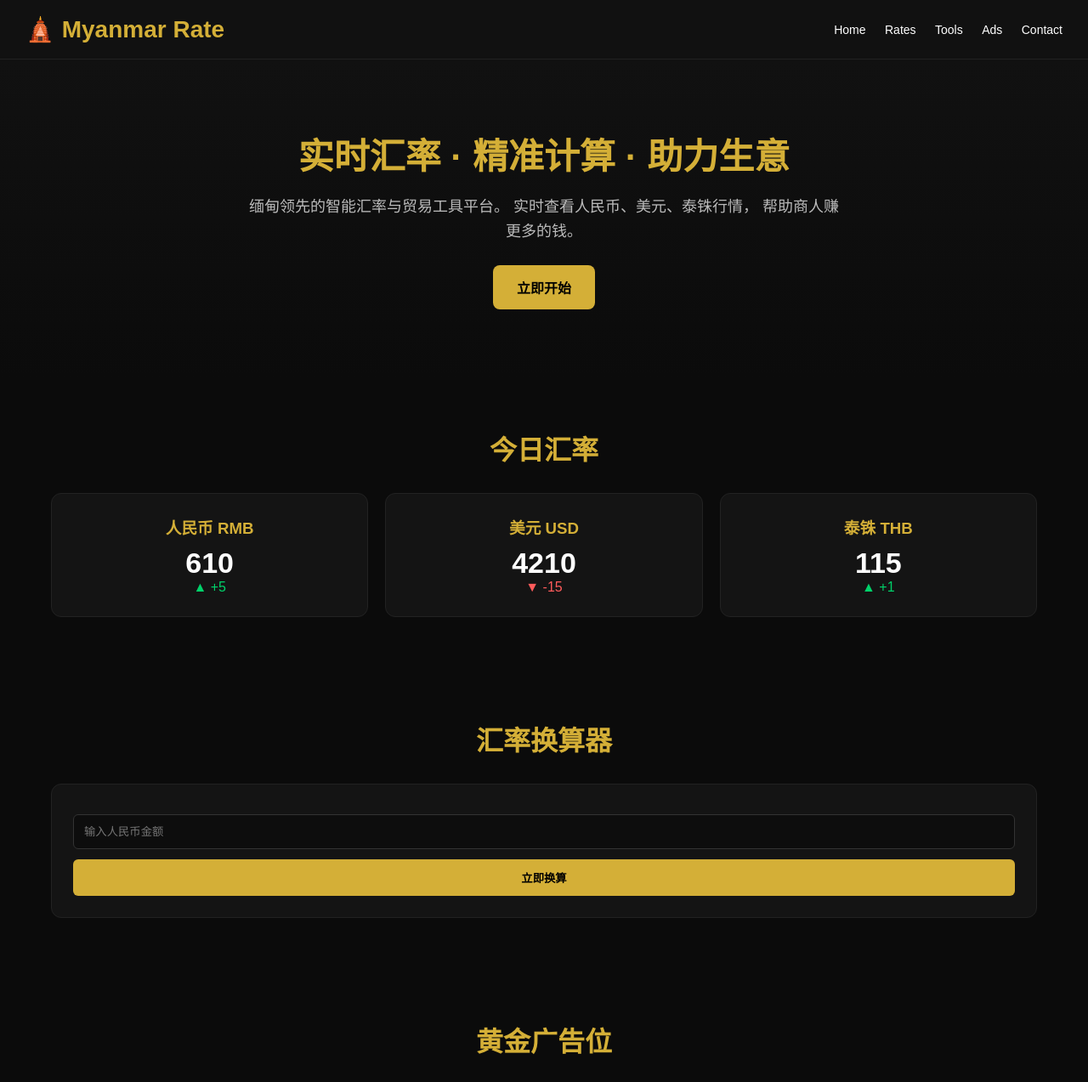
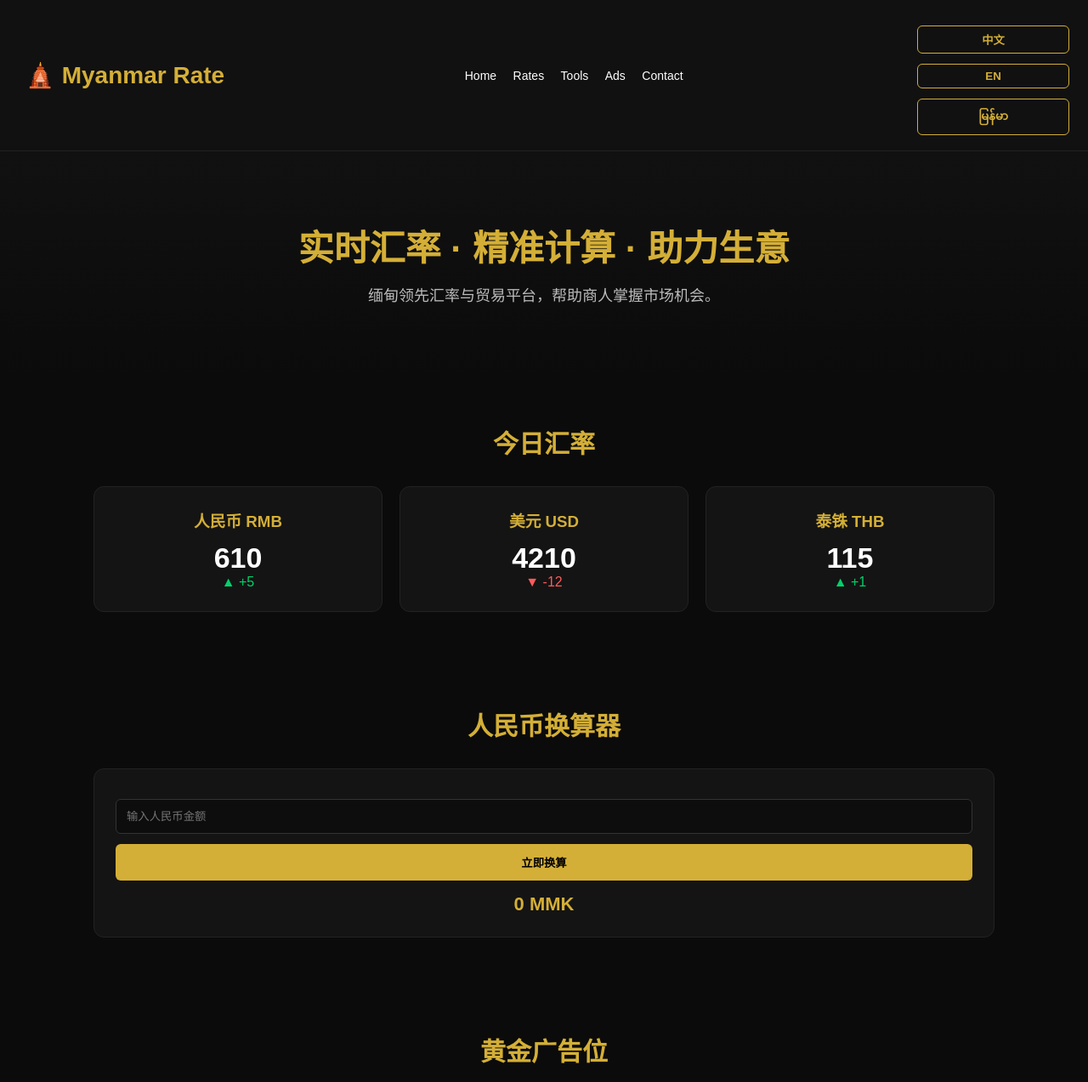
Before and after one commit to leizongyao034-oss/myanmar-rate, a plain HTML site: page index.html in a window 1280 px wide. Shown: the top 1273 px of the page at 85% size. Drawn offline with Linux system fonts and the light colour scheme.

Commit message:
更新 index.html

```diff
--- a/index.html
+++ b/index.html
@@ -3,7 +3,7 @@
 <head>
 <meta charset="UTF-8">
 <meta name="viewport" content="width=device-width,initial-scale=1.0">
-<title>Myanmar Rate</title>
+<title>Myanmar Rate V1.1</title>
 
 <style>
 *{
@@ -25,8 +25,7 @@ align-items:center;
 padding:18px 30px;
 background:#111;
 border-bottom:1px solid #222;
-position:sticky;
-top:0;
+flex-wrap:wrap;
 }
 
 .logo{
@@ -38,8 +37,17 @@ color:#d4af37;
 nav a{
 color:#fff;
 text-decoration:none;
-margin-left:18px;
+margin-left:15px;
 font-size:14px;
+}
+
+.lang button{
+margin-left:8px;
+padding:6px 10px;
+background:#111;
+color:#d4af37;
+border:1px solid #d4af37;
+cursor:pointer;
 }
 
 .hero{
@@ -51,37 +59,26 @@ background:linear-gradient(180deg,#111,#0b0b0b);
 .hero h1{
 font-size:42px;
 color:#d4af37;
-margin-bottom:18px;
+margin-bottom:15px;
 }
 
 .hero p{
+color:#bbb;
 font-size:18px;
-color:#bbb;
 max-width:700px;
 margin:auto;
 line-height:1.6;
 }
 
-.btn{
-display:inline-block;
-margin-top:25px;
-padding:14px 28px;
-background:#d4af37;
-color:#000;
-text-decoration:none;
-font-weight:bold;
-border-radius:8px;
-}
-
 .section{
-max-width:1200px;
+max-width:1100px;
 margin:auto;
-padding:60px 20px;
+padding:55px 20px;
 }
 
 .title{
 text-align:center;
-font-size:32px;
+font-size:30px;
 color:#d4af37;
 margin-bottom:30px;
 }
@@ -101,7 +98,7 @@ text-align:center;
 }
 
 .card h3{
-margin-bottom:10px;
+margin-bottom:12px;
 color:#d4af37;
 }
 
@@ -110,13 +107,8 @@ font-size:34px;
 font-weight:bold;
 }
 
-.green{
-color:#00d26a;
-}
-
-.red{
-color:#ff5b5b;
-}
+.green{color:#00d26a;}
+.red{color:#ff5b5b;}
 
 input{
 width:100%;
@@ -134,9 +126,28 @@ padding:12px;
 margin-top:12px;
 background:#d4af37;
 border:none;
+color:#000;
 font-weight:bold;
 cursor:pointer;
 border-radius:6px;
+}
+
+.result{
+margin-top:15px;
+font-size:22px;
+color:#d4af37;
+font-weight:bold;
+}
+
+.contact a{
+display:block;
+background:#141414;
+padding:14px;
+margin-top:10px;
+text-decoration:none;
+color:#fff;
+border:1px solid #333;
+border-radius:8px;
 }
 
 footer{
@@ -147,8 +158,16 @@ border-top:1px solid #222;
 margin-top:50px;
 }
 </style>
+
+<script>
+function convertRMB(){
+let rmb=document.getElementById("rmb").value;
+let result=rmb*610;
+document.getElementById("output").innerHTML=result.toLocaleString()+" MMK";
+}
+</script>
+
 </head>
-
 <body>
 
 <header>
@@ -161,18 +180,19 @@ margin-top:50px;
 <a href="#">Ads</a>
 <a href="#">Contact</a>
 </nav>
+
+<div class="lang">
+<button>中文</button>
+<button>EN</button>
+<button>မြန်မာ</button>
+</div>
 </header>
 
 <section class="hero">
 <h1>实时汇率 · 精准计算 · 助力生意</h1>
-
 <p>
-缅甸领先的智能汇率与贸易工具平台。
-实时查看人民币、美元、泰铢行情，
-帮助商人赚更多的钱。
+缅甸领先汇率与贸易平台，帮助商人掌握市场机会。
 </p>
-
-<a href="#" class="btn">立即开始</a>
 </section>
 
 <section class="section">
@@ -189,7 +209,7 @@ margin-top:50px;
 <div class="card">
 <h3>美元 USD</h3>
 <div class="rate">4210</div>
-<p class="red">▼ -15</p>
+<p class="red">▼ -12</p>
 </div>
 
 <div class="card">
@@ -202,11 +222,12 @@ margin-top:50px;
 </section>
 
 <section class="section">
-<h2 class="title">汇率换算器</h2>
+<h2 class="title">人民币换算器</h2>
 
 <div class="card">
-<input placeholder="输入人民币金额">
-<button>立即换算</button>
+<input type="number" id="rmb" placeholder="输入人民币金额">
+<button onclick="convertRMB()">立即换算</button>
+<div class="result" id="output">0 MMK</div>
 </div>
 </section>
 
@@ -233,8 +254,18 @@ margin-top:50px;
 </div>
 </section>
 
+<section class="section">
+<h2 class="title">联系我们投广告</h2>
+
+<div class="contact">
+<a href="#">Telegram 联系</a>
+<a href="#">Facebook 联系</a>
+<a href="#">WhatsApp 联系</a>
+</div>
+</section>
+
 <footer>
-© 2026 Myanmar Rate | Smart Exchange Platform
+© 2026 Myanmar Rate V1.1
 </footer>
 
 </body>
```
